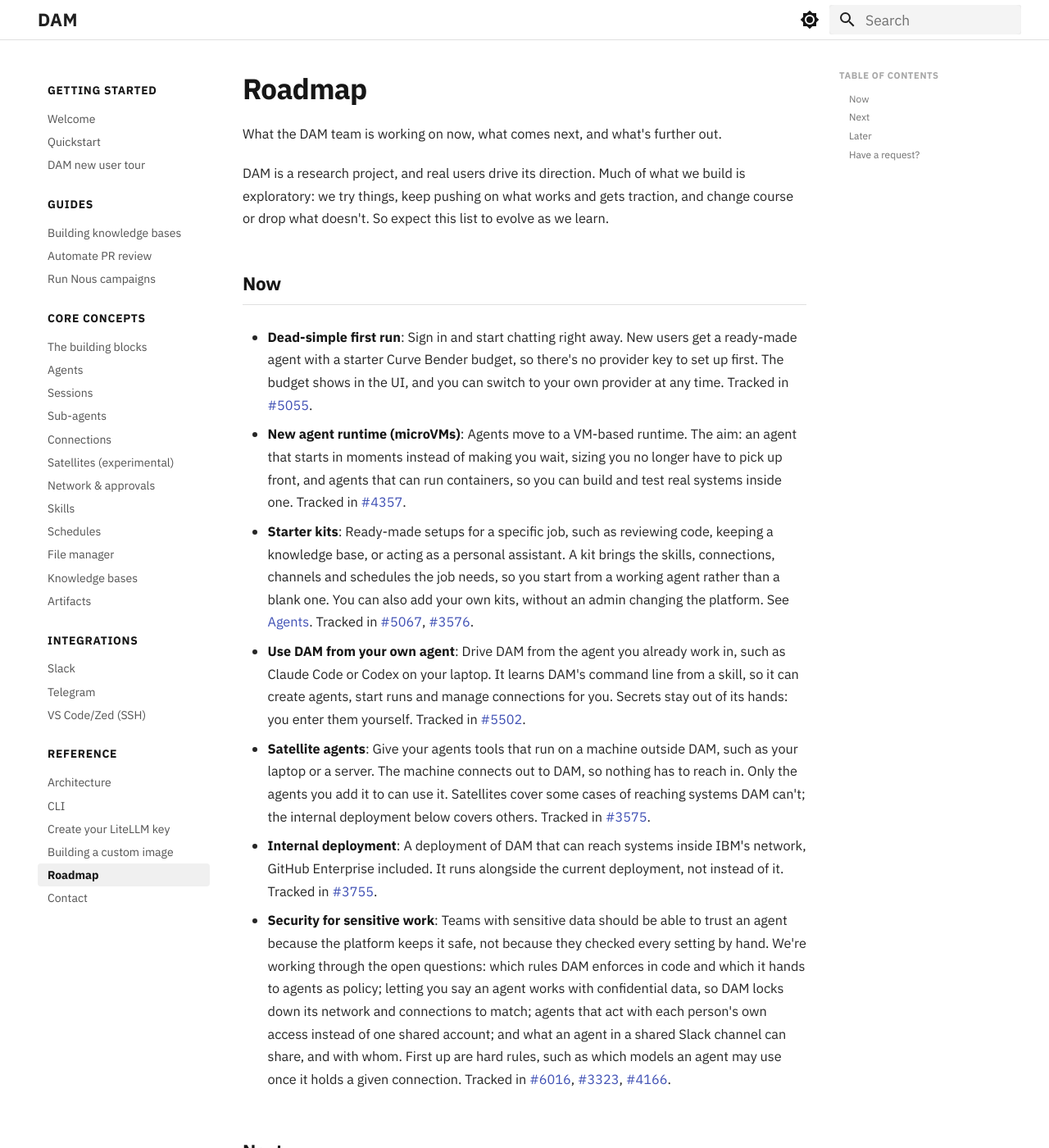
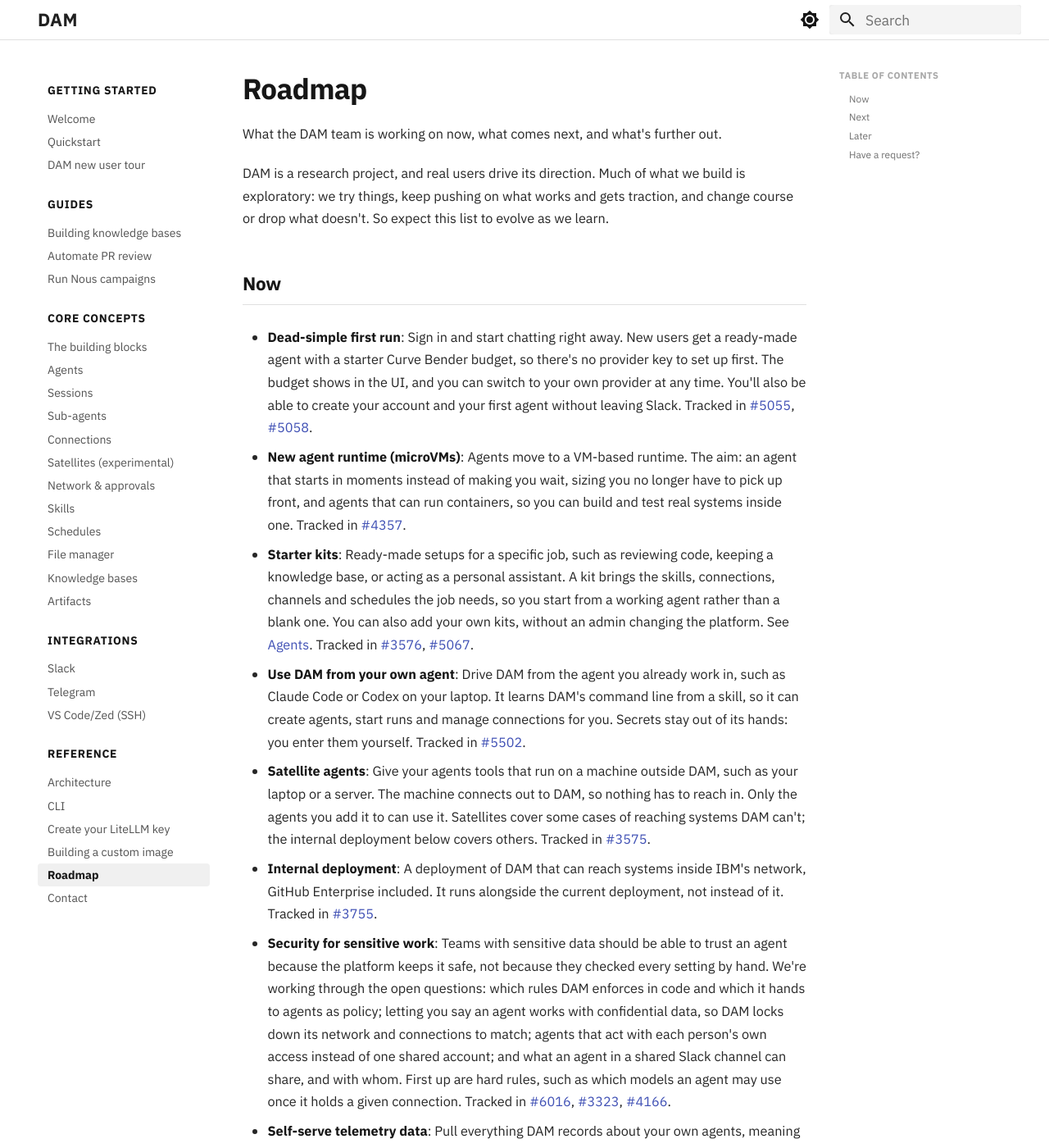
Before and after one commit to dam-agents/docs, an MkDocs documentation site: the page built from docs/reference/roadmap.md, in a window 1280 px wide and 1400 px high. Shown: the whole window at 82% size. Built offline with MkDocs 1.6.1 and Material for MkDocs 9.7.7, drawn with Linux system fonts in a browser that asks for light colours; some of the changed text lies outside the part shown.

Commit message:
docs: roadmap matches GitHub (#132)
* docs: roadmap matches GitHub and says it is kept by hand

Start from Slack moves into the first-run item under Now, since #5058 is
part of #5055 and already in progress. Telemetry stays under Next and
says the first version is built behind a feature flag. Meetings links
the Meeting assistant starter kit (#3643). The intro says the page is
the source of truth and that not every item has an epic.

Assisted-By: Claude (Anthropic AI) <noreply@anthropic.com>
Signed-off-by: Jenna Winkler <135358348+jenna-winkler@users.noreply.github.com>

* docs: roadmap drops the new intro and moves telemetry to Now

Assisted-By: Claude (Anthropic AI) <noreply@anthropic.com>
Signed-off-by: Jenna Winkler <135358348+jenna-winkler@users.noreply.github.com>

---------

Signed-off-by: Jenna Winkler <135358348+jenna-winkler@users.noreply.github.com>
Co-authored-by: Jenna Winkler <135358348+jenna-winkler@users.noreply.github.com>

```diff
--- a/docs/reference/roadmap.md
+++ b/docs/reference/roadmap.md
@@ -6,11 +6,11 @@ DAM is a research project, and real users drive its direction. Much of what we b
 
 ## Now
 
-- **Dead-simple first run**: Sign in and start chatting right away. New users get a ready-made agent with a starter Curve Bender budget, so there's no provider key to set up first. The budget shows in the UI, and you can switch to your own provider at any time. Tracked in [#5055](https://github.com/dam-agents/dam/issues/5055){:target="_blank"}.
+- **Dead-simple first run**: Sign in and start chatting right away. New users get a ready-made agent with a starter Curve Bender budget, so there's no provider key to set up first. The budget shows in the UI, and you can switch to your own provider at any time. You'll also be able to create your account and your first agent without leaving Slack. Tracked in [#5055](https://github.com/dam-agents/dam/issues/5055){:target="_blank"}, [#5058](https://github.com/dam-agents/dam/issues/5058){:target="_blank"}.
 
 - **New agent runtime (microVMs)**: Agents move to a VM-based runtime. The aim: an agent that starts in moments instead of making you wait, sizing you no longer have to pick up front, and agents that can run containers, so you can build and test real systems inside one. Tracked in [#4357](https://github.com/dam-agents/dam/issues/4357){:target="_blank"}.
 
-- **Starter kits**: Ready-made setups for a specific job, such as reviewing code, keeping a knowledge base, or acting as a personal assistant. A kit brings the skills, connections, channels and schedules the job needs, so you start from a working agent rather than a blank one. You can also add your own kits, without an admin changing the platform. See [Agents](../core-concepts/agents.md). Tracked in [#5067](https://github.com/dam-agents/dam/issues/5067){:target="_blank"}, [#3576](https://github.com/dam-agents/dam/issues/3576){:target="_blank"}.
+- **Starter kits**: Ready-made setups for a specific job, such as reviewing code, keeping a knowledge base, or acting as a personal assistant. A kit brings the skills, connections, channels and schedules the job needs, so you start from a working agent rather than a blank one. You can also add your own kits, without an admin changing the platform. See [Agents](../core-concepts/agents.md). Tracked in [#3576](https://github.com/dam-agents/dam/issues/3576){:target="_blank"}, [#5067](https://github.com/dam-agents/dam/issues/5067){:target="_blank"}.
 
 - **Use DAM from your own agent**: Drive DAM from the agent you already work in, such as Claude Code or Codex on your laptop. It learns DAM's command line from a skill, so it can create agents, start runs and manage connections for you. Secrets stay out of its hands: you enter them yourself. Tracked in [#5502](https://github.com/dam-agents/dam/issues/5502){:target="_blank"}.
 
@@ -20,9 +20,9 @@ DAM is a research project, and real users drive its direction. Much of what we b
 
 - **Security for sensitive work**: Teams with sensitive data should be able to trust an agent because the platform keeps it safe, not because they checked every setting by hand. We're working through the open questions: which rules DAM enforces in code and which it hands to agents as policy; letting you say an agent works with confidential data, so DAM locks down its network and connections to match; agents that act with each person's own access instead of one shared account; and what an agent in a shared Slack channel can share, and with whom. First up are hard rules, such as which models an agent may use once it holds a given connection. Tracked in [#6016](https://github.com/dam-agents/dam/issues/6016){:target="_blank"}, [#3323](https://github.com/dam-agents/dam/issues/3323){:target="_blank"}, [#4166](https://github.com/dam-agents/dam/issues/4166){:target="_blank"}.
 
+- **Self-serve telemetry data**: Pull everything DAM records about your own agents, meaning traces, logs and costs, and build your own tooling on it outside DAM. You only ever see your own agents' data, and the content of your conversations is never included. Usage questions get answered without waiting on a person: ask a telemetry agent in Slack, or open a dashboard that stays current. The first version is built but sits behind a feature flag, so most users can't see it yet. We're working on turning it on for everyone. Tracked in [#3486](https://github.com/dam-agents/dam/issues/3486){:target="_blank"}.
+
 ## Next
-
-- **Start from Slack**: Create your account and your first agent without leaving Slack. Tracked in [#5058](https://github.com/dam-agents/dam/issues/5058){:target="_blank"}.
 
 - **Delegating work to sub-agents**: Handing work to other agents becomes a dependable, visible capability. An agent can split a task across sub-agents and pick the harness and model for each one, for example to run one prompt on two harnesses and compare the answers. You watch the whole tree, with each sub-agent's status and cost, and limits apply to the tree as a whole. A sub-agent that needs a person can ask you without holding up the others. Tracked in [#3419](https://github.com/dam-agents/dam/issues/3419){:target="_blank"}.
 
@@ -48,7 +46,7 @@ DAM is a research project, and real users drive its direction. Much of what we b
 
 - **Smart platform**: A built-in assistant inside DAM. It answers questions about the platform, knows the state of your agents, and over time explains problems and helps with setup. Tracked in [#3587](https://github.com/dam-agents/dam/issues/3587){:target="_blank"}.
 
-- **AI <> human collaboration in meetings**: Agents that work alongside people in meetings.
+- **AI <> human collaboration in meetings**: Agents that work alongside people in meetings. This is still exploratory. The first step is a Meeting assistant starter kit: it learns from the transcripts of a meeting series and proposes the agenda before each meeting. Tracked in [#3643](https://github.com/dam-agents/dam/issues/3643){:target="_blank"}.
 
 ## Have a request?
 
```
Also changed, not shown: other parts of docs/reference/roadmap.md (+0 -2 lines).
